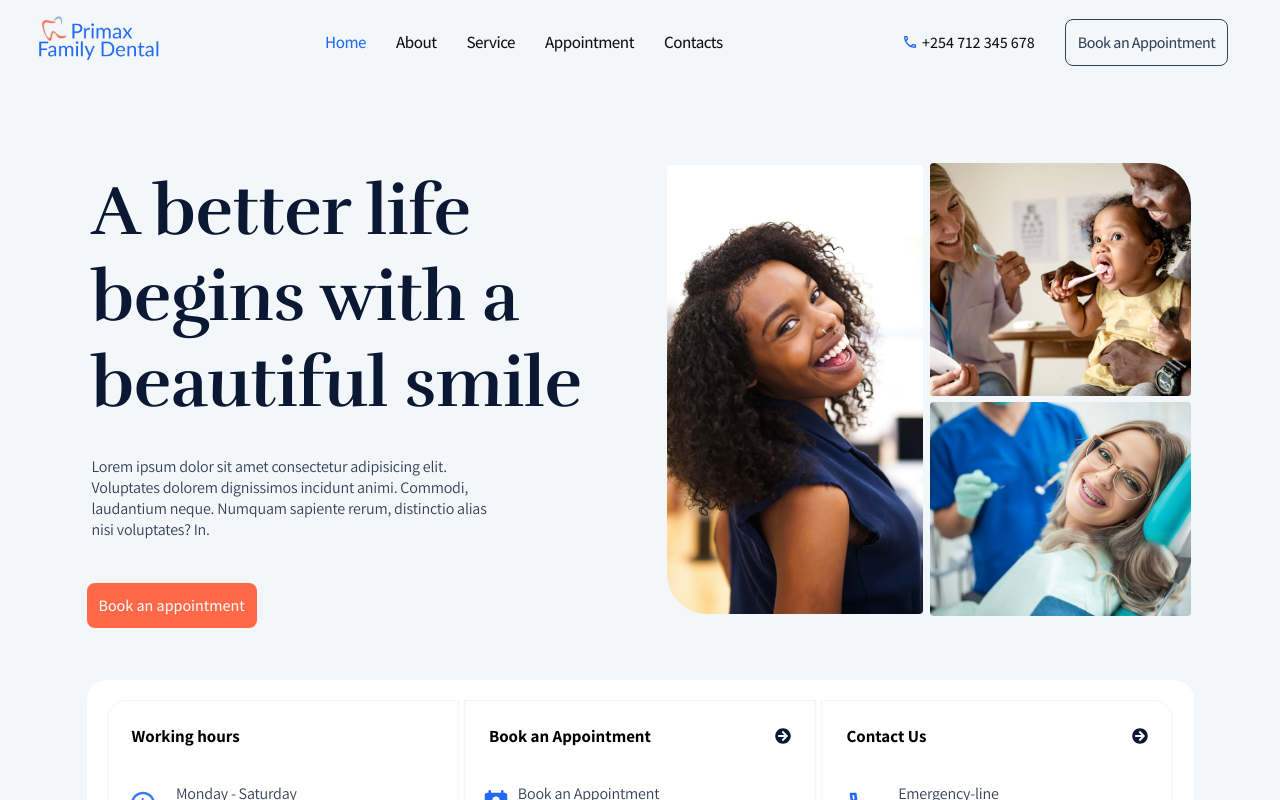
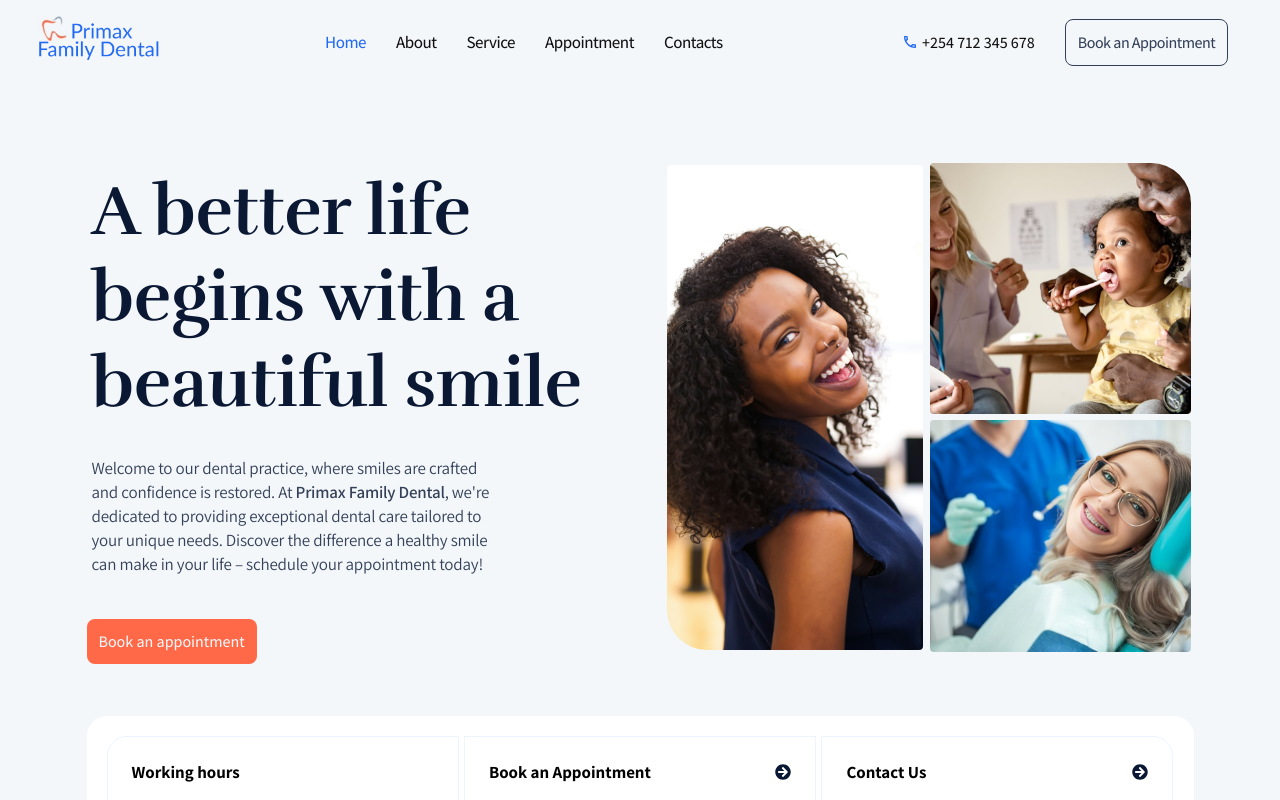
Before and after one commit to mwendwamark/PRIMAX-FAMILY-DENTAL, a React (Vite) app: page / in a window 1280 px wide. Shown: the top 800 px of the page. Built offline with nearby package versions, Linux system fonts and the light colour scheme.

Commit message:
update the intro section p tag and  create a pop up for success and error on submission of the form

```diff
--- a/src/components/Home-book-appointment/BookSection.css
+++ b/src/components/Home-book-appointment/BookSection.css
@@ -4,6 +4,30 @@
     padding-top: 60px;
     background-color: var(--blue-color);
     color: var(--background-color);
+}
+
+.success-animation {
+    padding: 10px;
+    display: flex;
+    flex-direction: row;
+    align-items: center;
+    background-color: rgba(85, 255, 246, 0.8);
+    color: green;
+    border-radius: 5px;
+}
+.error-animation p,
+.success-animation p {
+    margin-right: 4px;
+}
+
+.error-animation {
+    padding: 10px;
+    display: flex;
+    flex-direction: row;
+    align-items: center;
+    background-color: rgba(255, 85, 85, 0.8);
+    color: red;
+    border-radius: 5px;
 }
 
 .book-appointment-contents {
--- a/src/components/Home-book-appointment/BookSection.jsx
+++ b/src/components/Home-book-appointment/BookSection.jsx
@@ -1,12 +1,39 @@
-import React, { useRef, useState } from "react";
+import React, { useRef, useState, useEffect } from "react";
 import DatePicker from "react-datepicker";
 import "react-datepicker/dist/react-datepicker.css";
 import "./BookSection.css";
 import emailjs from "@emailjs/browser";
+import { FaCheck } from "react-icons/fa";
+import { IoClose } from "react-icons/io5";
+
 
 const BookSection = () => {
   const form = useRef();
-  const [selectedDate, setSelectedDate] = useState(null); // Added selectedDate state
+  const [selectedDate, setSelectedDate] = useState(null);
+  const [isSuccess, setIsSuccess] = useState(false);
+  const [isError, setIsError] = useState(false);
+
+    useEffect(() => {
+      let successTimeout;
+      let errorTimeout;
+
+      if (isSuccess) {
+        successTimeout = setTimeout(() => {
+          setIsSuccess(false);
+        }, 3000);
+      }
+
+      if (isError) {
+        errorTimeout = setTimeout(() => {
+          setIsError(false);
+        }, 3000);
+      }
+
+      return () => {
+        clearTimeout(successTimeout);
+        clearTimeout(errorTimeout);
+      };
+    }, [isSuccess, isError]);
 
   const sendEmail = (e) => {
     e.preventDefault();
@@ -17,15 +44,18 @@ const BookSection = () => {
       .then(
         () => {
           console.log("SUCCESS!");
+          setIsSuccess(true);
+          setIsError(false);
         },
         (error) => {
           console.log("FAILED...", error.text);
+          setIsError(true);
+          setIsSuccess(false);
         }
       );
 
-    // Reset form after sending email
     form.current.reset();
-    setSelectedDate(null); // Reset selectedDate
+    setSelectedDate(null);
   };
 
   return (
@@ -42,6 +72,18 @@ const BookSection = () => {
 
           <div className="book-appointment-form">
             <form onSubmit={sendEmail} ref={form}>
+              {isSuccess && (
+                <div className="success-animation">
+                  <p>Email sent successfully!</p>{" "}
+                  <FaCheck fontSize="16px" color="green" />
+                </div>
+              )}
+              {isError && (
+                <div className="error-animation">
+                  <p>Failed to send email. Please try again.</p>
+                  <IoClose />
+                </div>
+              )}
               <div className="book-appointment-form-contents">
                 <div className="name-and-contact">
                   <div className="name-field">
--- a/src/components/Home-intro-section/intro-section.css
+++ b/src/components/Home-intro-section/intro-section.css
@@ -48,6 +48,19 @@
     letter-spacing: -.3px;
     color: var(--title-color);
     padding: 5px;
+}
+
+.home-content-paragraph p {
+    font-size: 17px;
+    color: var(--text-color);
+    font-family: var(--text-ff);
+    letter-spacing: -.2px;
+    font-weight: 400;
+    line-height: 24px;
+}
+
+.home-content-paragraph p span {
+    font-weight: 600;
 }
 
 .home-content-btn {
@@ -232,9 +245,11 @@
         display: flex;
         align-items: center;
     }
+
     .home-content-paragraph p {
         text-align: center;
     }
+
     .home-content-texts h1 {
         text-align: center;
     }
@@ -328,7 +343,7 @@
         font-size: 54px;
     }
 
-    .table-contents{
+    .table-contents {
         width: 80%;
     }
 }
--- a/src/components/Home-intro-section/intro-section.jsx
+++ b/src/components/Home-intro-section/intro-section.jsx
@@ -10,6 +10,7 @@ import { FaArrowCircleRight } from "react-icons/fa";
 import { IoMdTime } from "react-icons/io";
 import { MdOutlinePhone } from "react-icons/md";
 import { MdPermContactCalendar } from "react-icons/md";
+
 
 const IntroSection = () => {
   return (
@@ -25,10 +26,12 @@ const IntroSection = () => {
 
                 <div className="home-content-paragraph">
                   <p className="p-settings">
-                    Lorem ipsum dolor sit amet consectetur adipisicing elit.
-                    Voluptates dolorem dignissimos incidunt animi. Commodi,
-                    laudantium neque. Numquam sapiente rerum, distinctio alias
-                    nisi voluptates? In.
+                    Welcome to our dental practice, where smiles are crafted and
+                    confidence is restored. At <span>Primax Family Dental</span>,
+                    we're dedicated to providing exceptional dental care
+                    tailored to your unique needs. Discover the difference a
+                    healthy smile can make in your life – schedule your
+                    appointment today!
                   </p>
                 </div>
 
```
